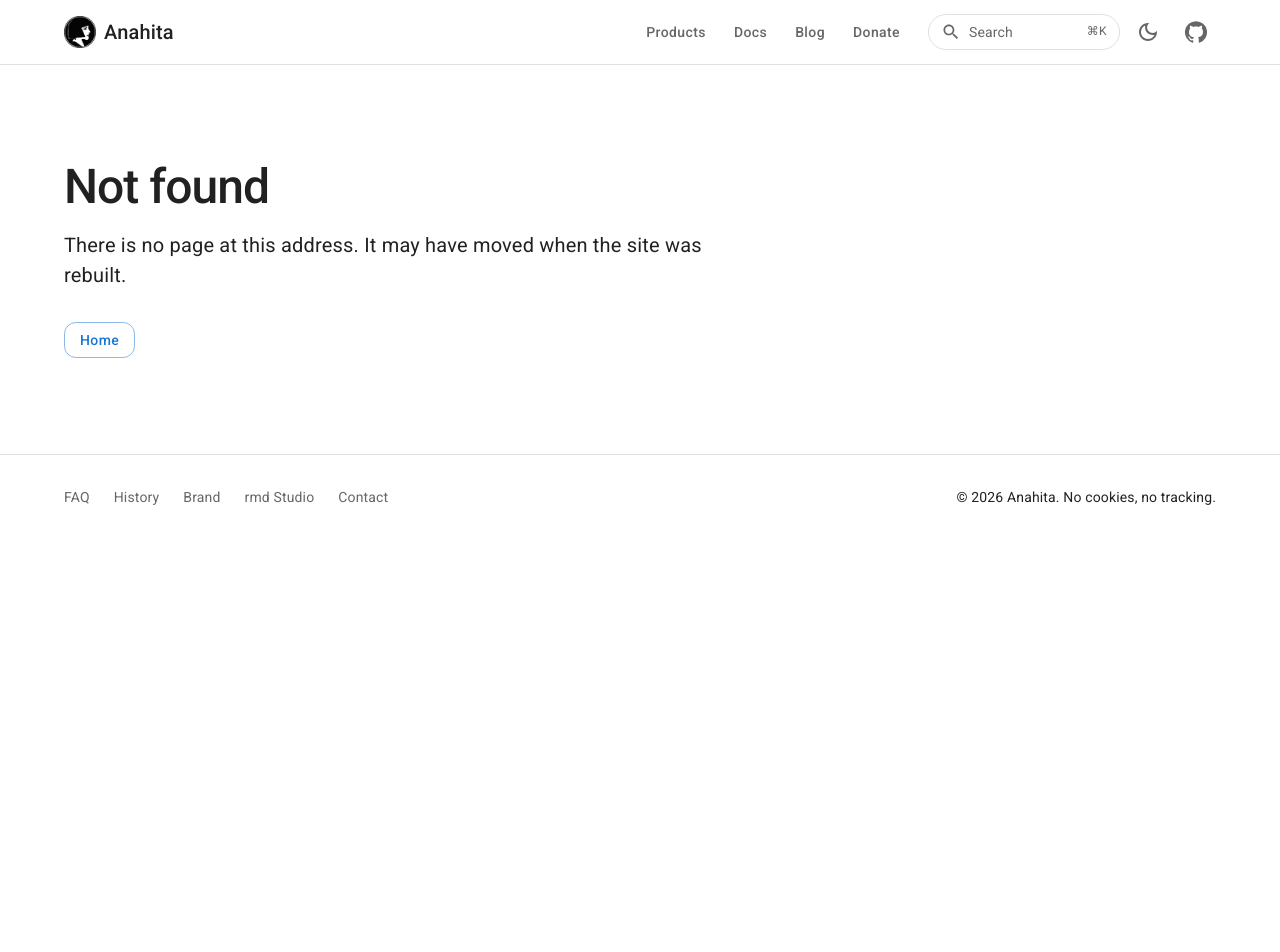
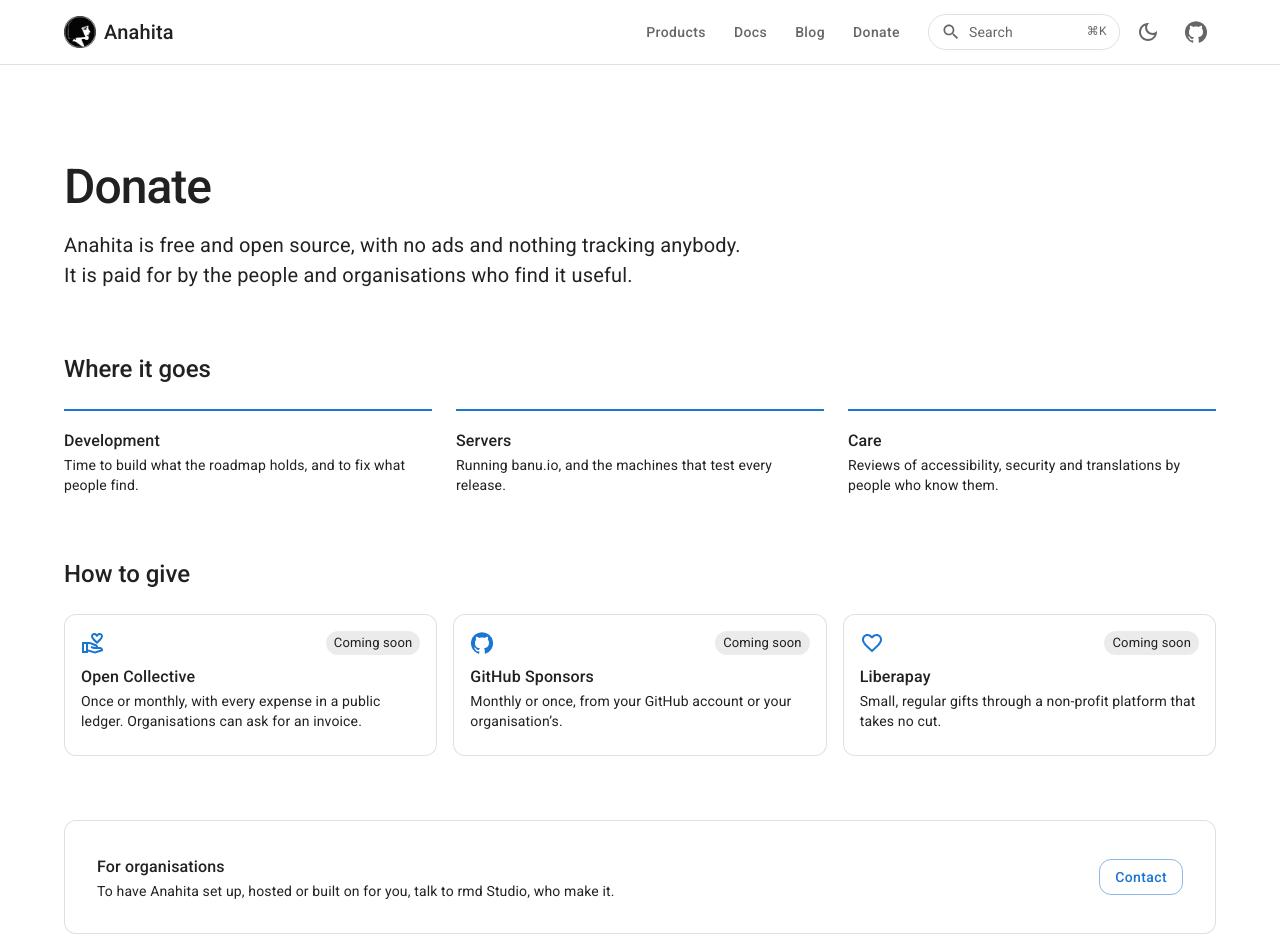
Before and after one commit to anahitasocial/anahita.io, a Next.js app: page /donate in a window 1280 px wide. Before the commit this address had no page. Shown: the top 952 px of the page. Before the commit the page ends 800 px from the top, so only its background shows below. Built offline with nearby package versions, Linux system fonts and the light colour scheme; what @mui/material-nextjs would draw is missing.

Commit message:
website - the Donate page (roadmap row 91, part 7)
- added: /donate/, with Open Collective, GitHub Sponsors and Liberapay shown as coming soon until the accounts exist

```diff
--- /dev/null
+++ b/src/app/donate/page.jsx
@@ -0,0 +1,70 @@
+import Box from '@mui/material/Box';
+import Button from '@mui/material/Button';
+import Card from '@mui/material/Card';
+import Grid from '@mui/material/Grid';
+import Typography from '@mui/material/Typography';
+import Icon from '../../components/Icon';
+import LinkCard from '../../components/LinkCard';
+import PageHeader from '../../components/PageHeader';
+import Section from '../../components/Section';
+import { platforms, uses } from '../../data/donate';
+import { site } from '../../data/site';
+
+export const metadata = {
+  title: 'Donate',
+  description: 'Support Anahita: free, open source, and paid for by the people who use it.',
+};
+
+export default function Donate() {
+  return (
+    <>
+      <PageHeader
+        title="Donate"
+        subtitle="Anahita is free and open source, with no ads and nothing tracking anybody. It is paid for by the people and organisations who find it useful."
+      />
+
+      <Section small title="Where it goes">
+        <Grid container spacing={3}>
+          {uses.map(({ title, text }) => (
+            <Grid key={title} size={{ xs: 12, md: 4 }}>
+              <Box sx={{ borderTop: 2, borderColor: 'primary.main', pt: 2 }}>
+                <Typography variant="subtitle1" component="h3" sx={{ fontWeight: 500 }}>
+                  {title}
+                </Typography>
+                <Typography variant="body2" color="text.secondary">
+                  {text}
+                </Typography>
+              </Box>
+            </Grid>
+          ))}
+        </Grid>
+      </Section>
+
+      <Section small title="How to give">
+        <Grid container spacing={2}>
+          {platforms.map(({ icon, title, text, href }) => (
+            <Grid key={title} size={{ xs: 12, md: 4 }}>
+              <LinkCard icon={<Icon name={icon} />} title={title} text={text} href={href} />
+            </Grid>
+          ))}
+        </Grid>
+      </Section>
+
+      <Section small>
+        <Card sx={{ p: { xs: 3, md: 4 }, display: 'flex', flexDirection: { xs: 'column', sm: 'row' }, gap: 3, alignItems: { sm: 'center' } }}>
+          <Box sx={{ flexGrow: 1 }}>
+            <Typography variant="subtitle1" component="h2" sx={{ fontWeight: 500 }}>
+              For organisations
+            </Typography>
+            <Typography variant="body2" color="text.secondary">
+              To have Anahita set up, hosted or built on for you, talk to rmd Studio, who make it.
+            </Typography>
+          </Box>
+          <Button href={site.contact} variant="outlined" sx={{ flexShrink: 0, alignSelf: { xs: 'flex-end', sm: 'center' } }}>
+            Contact
+          </Button>
+        </Card>
+      </Section>
+    </>
+  );
+}
--- /dev/null
+++ b/src/data/donate.js
@@ -0,0 +1,29 @@
+// Where to give. An href of null shows the platform as "Coming soon" until
+// Anahita's account there is open.
+
+export const platforms = [
+  {
+    icon: 'volunteer',
+    title: 'Open Collective',
+    text: 'Once or monthly, with every expense in a public ledger. Organisations can ask for an invoice.',
+    href: null,
+  },
+  {
+    icon: 'github',
+    title: 'GitHub Sponsors',
+    text: 'Monthly or once, from your GitHub account or your organisation’s.',
+    href: null,
+  },
+  {
+    icon: 'favorite',
+    title: 'Liberapay',
+    text: 'Small, regular gifts through a non-profit platform that takes no cut.',
+    href: null,
+  },
+];
+
+export const uses = [
+  { title: 'Development', text: 'Time to build what the roadmap holds, and to fix what people find.' },
+  { title: 'Servers', text: 'Running banu.io, and the machines that test every release.' },
+  { title: 'Care', text: 'Reviews of accessibility, security and translations by people who know them.' },
+];
```
